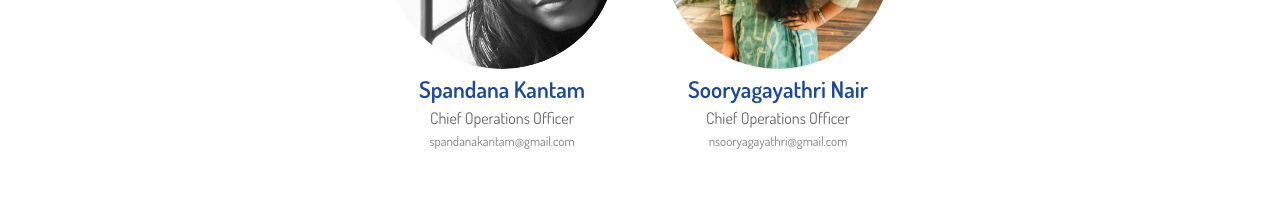
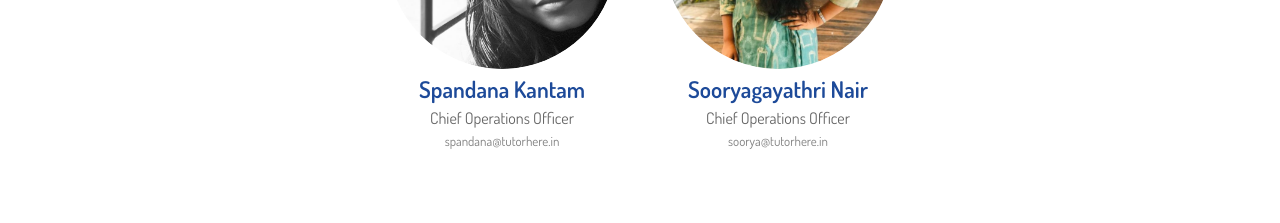
Before and after one commit to Manish889/Tutor_Here_Repo, a React (Create React App) app: page /aboutus in a window 1280 px wide. Shown: the part 1800-2023 px from the top of the page. Built offline with nearby package versions, Linux system fonts and the light colour scheme.

Commit message:
Update Data.js

```diff
--- a/src/Data/Data.js
+++ b/src/Data/Data.js
@@ -16,7 +16,7 @@ export const DataCoo = [
     designation: "Chief Operations Officer",
     fullDesignation:
       "I work as a Chief Operations Officer at Tutor Here - the role to which I’ve been recently promoted. I make sure the teams perform smoothly and is managed efficiently. ",
-    email: "spandanakantam@gmail.com",
+    email: "spandana@tutorhere.in",
     image: "images/Spandana.png",
     linkedIn: 'https://www.linkedin.com/in/spandana-kantam-136177199'
   },
@@ -25,7 +25,7 @@ export const DataCoo = [
     designation: "Chief Operations Officer",
     fullDesignation:
         "I work as a Chief Operations Officer at Tutor Here - the role to which I’ve been recently promoted. I make sure the teams perform smoothly and is managed efficiently. ",
-    email: "nsooryagayathri@gmail.com",
+    email: "soorya@tutorhere.in",
     image: "images/soorya.png",
     linkedIn: 'https://www.linkedin.com/in/sooryagayathri-nair-2889b51b7'
   },
@@ -44,7 +44,7 @@ export const DataTeamManagers = [
     designation: "Hiring and Training Team Manager",
     fullDesignation:
       "Hiring and Training Manager- Taking Probations for new hires, Updation of sheets, Taking Interviews, sending mails to new hires, saving all the documents of the new hires in the drive.",
-    email: "akarshc40@gmail.com",
+    email: "akarshsavant@tutorhere.in",
     image: "images/akrash.png",
     linkedIn: "https://www.linkedin.com/in/akarsh-savant-150056170/",
   },
```
